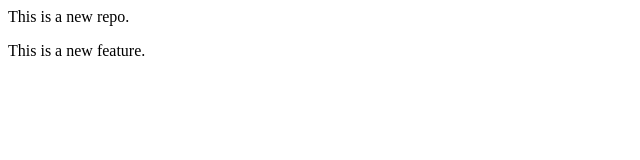
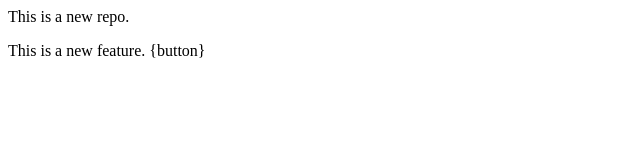
Before and after one commit to bhagyavansh/Localrepo, a plain HTML site: page index.html in a window 1280 px wide. Shown: the full height of the page, 0-640 px from the left. Drawn offline with Linux system fonts and the light colour scheme.

Commit message:
Add button

```diff
--- a/index.html
+++ b/index.html
@@ -1,2 +1,2 @@
 <p>This is a new repo.</p>
-<p>This is a new feature.</p>
+<p>This is a new feature. {button}</p>
```
